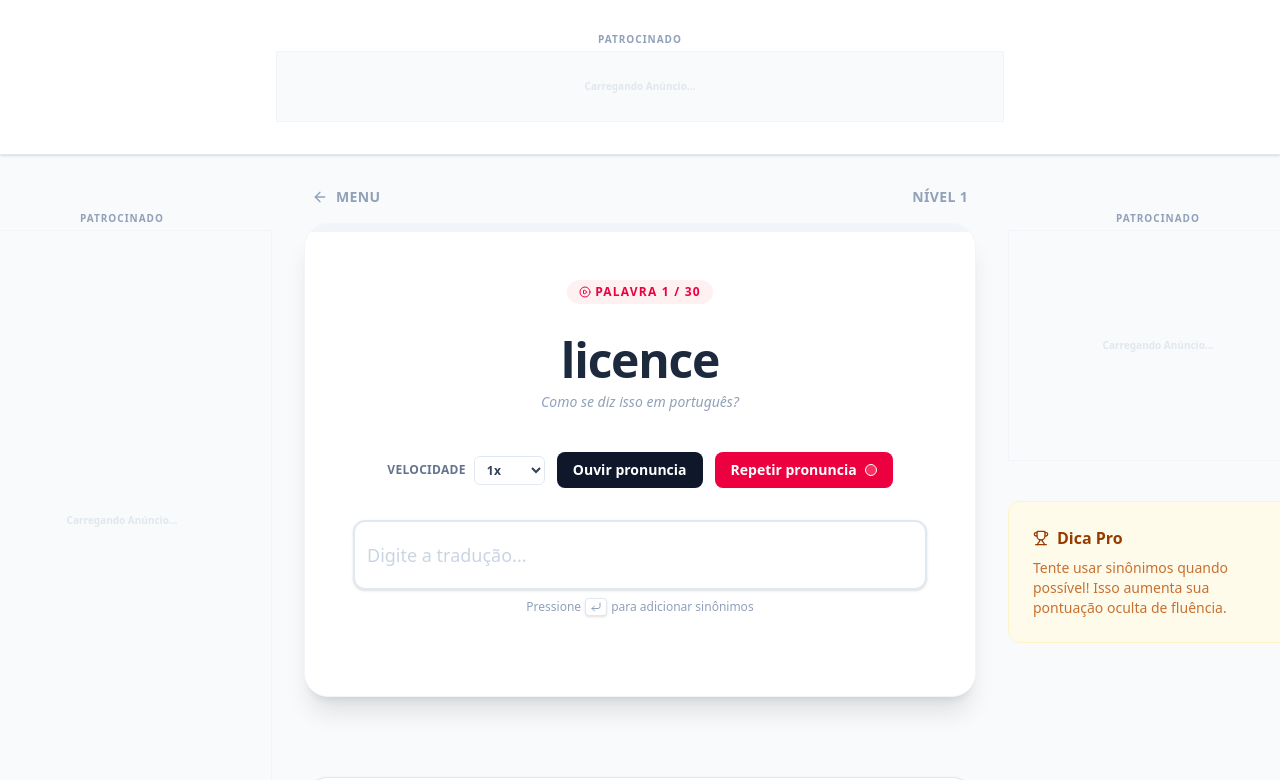
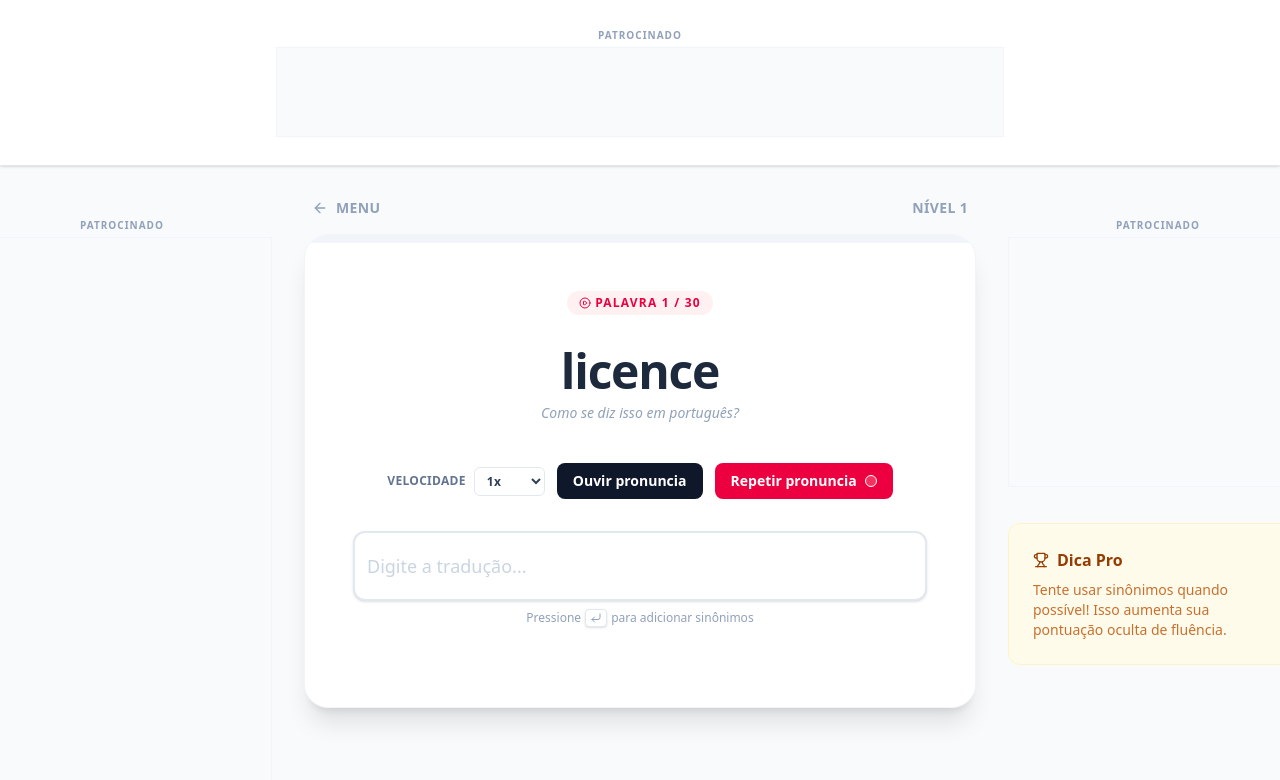
Before and after one commit to Artur-Brasileiro/English-Hub, a React (Vite) app in the folder english-hub/: page /vocabulary/level/1 in a window 1280 px wide. Shown: the top 780 px of the page. Built offline with nearby package versions, Linux system fonts and the light colour scheme.

Commit message:
Atualizações site

```diff
--- a/english-hub/index.html
+++ b/english-hub/index.html
@@ -17,17 +17,22 @@
     <title>EnglishUp - Aprenda Inglês Jogando</title>
 
     <script async
-      data-ad-client="ca-pub-5263755641231811"
-      data-ad-frequency-hint="30s"
-      src="https://pagead2.googlesyndication.com/pagead/js/adsbygoogle.js"
+      src="https://pagead2.googlesyndication.com/pagead/js/adsbygoogle.js?client=ca-pub-5263755641231811"
       crossorigin="anonymous">
     </script>
 
     <script>
-      window.adsbygoogle = window.adsbygoogle || [];
-      window.adConfig = function(o) { window.adsbygoogle.push(o); };
+       window.adsbygoogle = window.adsbygoogle || [];
+       // Configuração global opcional para frequência de intersticiais
+       window.adsbygoogle.push({
+          google_ad_client: "ca-pub-5263755641231811",
+          enable_page_level_ads: true,
+          overlays: { bottom: true } // Opcional: ativa âncoras no fundo
+       });
+
+       // Shim para a API de Jogos (H5)
+       window.adConfig = function(o) { window.adsbygoogle.push(o); };
     </script>
-
 </head>
   <body>
     <div id="root"></div>
--- a/english-hub/src/components/ads/AdUnit.jsx
+++ b/english-hub/src/components/ads/AdUnit.jsx
@@ -1,58 +1,89 @@
-import React, { useEffect, useRef } from 'react';
+import React, { useEffect, useRef, useState } from 'react';
 
-const AdUnit = ({ slotId, width, height, label = "Publicidade", className = "" }) => {
+const AdUnit = ({
+  slotId,
+  width,
+  height,
+  client = "ca-pub-5263755641231811", // Seu ID padrão
+  label = "Publicidade",
+  format = "auto",
+  responsive = "true",
+  className = ""
+}) => {
   const adRef = useRef(null);
+  // Flag "Secret Weapon" do PDF: Garante execução única independente de re-renders do React [cite: 154, 187]
+  const adsPushed = useRef(false);
+  const [isAdLoaded, setIsAdLoaded] = useState(false);
 
   useEffect(() => {
+    // 1. Verificações de Segurança [cite: 158]
+    // Se não há window (SSR), ou ref nula, ou se já fizemos push neste componente: PARAR.
+    if (typeof window === 'undefined' || !adRef.current || adsPushed.current) {
+      return;
+    }
+
+    // 2. Proteção contra Slot já preenchido (Defesa contra Strict Mode) [cite: 159]
+    if (adRef.current.innerHTML.replace(/\s/g, '').length > 0) {
+       console.warn(`AdUnit ${slotId}: Slot já preenchido, abortando.`);
+       return;
+    }
+
     try {
-      // Verifica se o slot já não está preenchido para evitar duplicação em re-renders do React
-      if (window.adsbygoogle && adRef.current && adRef.current.innerHTML === "") {
-         (window.adsbygoogle = window.adsbygoogle || []).push({});
-      }
+      // 3. O Push Único [cite: 163]
+      (window.adsbygoogle = window.adsbygoogle || []).push({});
+      adsPushed.current = true; // Marca como processado para sempre
+      setIsAdLoaded(true);
     } catch (e) {
-      console.error("AdSense Push Error", e);
+      console.error("AdSense Push Error:", e);
     }
-  }, [slotId]); // Adicionado slotId como dependência para suportar mudanças de rota
 
-  // O PDF recomenda containers com min-height e min-width definidos
+  }, [slotId]); // Só recria se o slotId mudar, ignorando outros re-renders [cite: 170]
+
+  // Estilização defensiva para evitar CLS (Cumulative Layout Shift) e erro de width=0 [cite: 190]
   const containerStyle = {
-    width: width || '100%',
-    minWidth: width || 'auto', // Força reserva de espaço horizontal
-    height: height || 'auto',
-    minHeight: height || '250px', // Força reserva de espaço vertical (Crucial para CLS)
     display: 'flex',
     flexDirection: 'column',
     alignItems: 'center',
     justifyContent: 'center',
-    margin: '24px 0', // Aumentado margem vertical para segurança [cite: 77]
+    minHeight: height || '280px', // Altura mínima obrigatória
+    width: width || '100%',
+    minWidth: '250px',
+    margin: '20px 0',
+    overflow: 'hidden'
   };
 
   return (
-    <div style={containerStyle} className={`ad-container ${className}`}>
-      {/* Rótulo de Publicidade obrigatório para criar fronteira cognitiva [cite: 79] */}
+    <div style={containerStyle} className={`ad-unit-wrapper ${className}`}>
+      {/* Rótulo de Publicidade */}
       <div className="text-[10px] text-slate-400 uppercase tracking-widest mb-1 w-full text-center font-semibold">
         {label}
       </div>
 
-      <div className="bg-slate-50 border border-slate-100 flex items-center justify-center overflow-hidden relative"
-           style={{ width: width || '100%', height: height || 'auto' }}>
+      {/* Container do anúncio */}
+      <div className="relative bg-slate-50 border border-slate-100 flex items-center justify-center"
+           style={{ width: width || 'auto', height: height || 'auto', minHeight: height || '250px' }}>
 
-        {/* Placeholder visual enquanto carrega */}
-        <span className="text-slate-300 text-[10px] font-bold absolute pointer-events-none opacity-50 z-0">
-             Carregando Anúncio...
-        </span>
+        {/* Placeholder visual */}
+        {!isAdLoaded && (
+             <span className="absolute text-slate-300 text-[10px] font-bold animate-pulse">
+                Carregando...
+             </span>
+        )}
 
-        <ins className="adsbygoogle relative z-10"
+        <ins
           ref={adRef}
-          style={{ display: 'inline-block', width: width || 'auto', height: height || 'auto' }}
-          data-ad-client="ca-pub-5263755641231811"
+          className="adsbygoogle"
+          style={{ display: 'block', minWidth: width || '250px', minHeight: height || '250px' }}
+          data-ad-client={client} // Deve ser ca-pub- [cite: 179]
           data-ad-slot={slotId}
-          data-adtest="on"
-          data-full-width-responsive={!width ? "true" : "false"}
-      ></ins>
+          data-ad-format={format}
+          data-full-width-responsive={responsive}
+        />
       </div>
     </div>
   );
 };
 
-export default AdUnit;
+// React.memo impede que o componente re-renderize se as props (slotId) não mudarem
+// Isso é vital dentro do seu jogo onde o usuário digita e atualiza o estado constantemente [cite: 191]
+export default React.memo(AdUnit);
```
